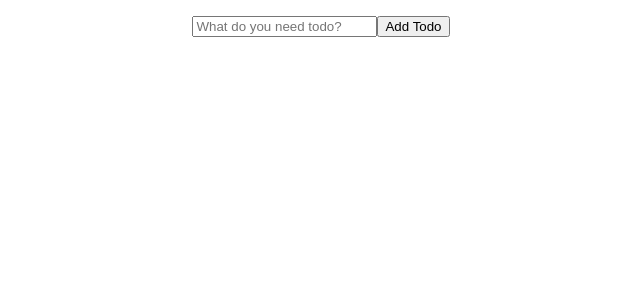
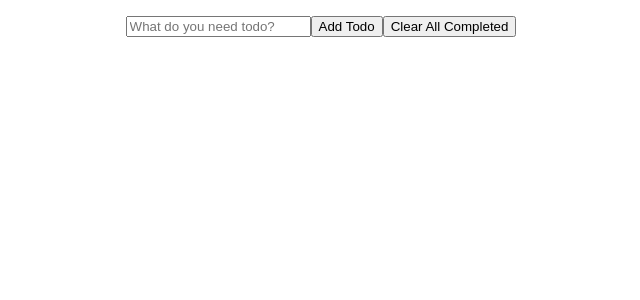
Before and after one commit to bangarangler/TODO-UIState_on_form, a React (Create React App) app: page / in a window 1280 px wide. Shown: the top 300 px of the page, without its empty margins (319-959 px from the left). Built offline with nearby package versions, Linux system fonts and the light colour scheme.

Commit message:
Completed ClearComplete function to clear
if completed boolean is true. then it will be deleted from the state

```diff
--- a/src/App.js
+++ b/src/App.js
@@ -37,7 +37,7 @@ class App extends Component {
   toggleCompleted = id => {
     this.state.todos.filter(todo => {
       if (todo.id === id) {
-        console.log(todo);
+        //console.log(todo);
         return (todo.completed = !todo.completed);
       } else {
         return null;
@@ -47,8 +47,22 @@ class App extends Component {
     //return { ...prevState, todos: [...prevState.todos] };
     //});
     this.setState(prevState => ({
-      ...prevState.todos
+      ...prevState.todos,
+      todos: [...prevState.todos]
     }));
+  };
+
+  clearCompleteHandler = e => {
+    e.preventDefault();
+    let clearCompleted = [];
+    this.state.todos.filter(todo => {
+      if (!todo.completed) {
+        console.log(clearCompleted);
+        clearCompleted.push(todo);
+        return clearCompleted;
+      }
+    });
+    this.setState({ todos: clearCompleted });
   };
 
   render() {
@@ -59,7 +73,7 @@ class App extends Component {
           removeTodo={this.removeTodo}
           toggleCompleted={this.toggleCompleted}
         />
-        <TodoForm addTodo={this.addTodo} />
+        <TodoForm addTodo={this.addTodo} clearAll={this.clearCompleteHandler} />
       </div>
     );
   }
--- a/src/components/TodoForm/TodoForm.js
+++ b/src/components/TodoForm/TodoForm.js
@@ -24,7 +24,7 @@ class TodoForm extends React.Component {
     e.preventDefault();
     let newTodo = this.state.todo;
     newTodo.id = uuid4();
-    console.log("newTodo :", newTodo);
+    //console.log("newTodo :", newTodo);
     this.props.addTodo(newTodo);
     this.setState({ todo: { todoInput: "", completed: false } });
   };
@@ -41,6 +41,7 @@ class TodoForm extends React.Component {
         />
         {this.state.todo.todoInput}
         <button>Add Todo</button>
+        <button onClick={this.props.clearAll}>Clear All Completed</button>
       </form>
     );
   }
```
